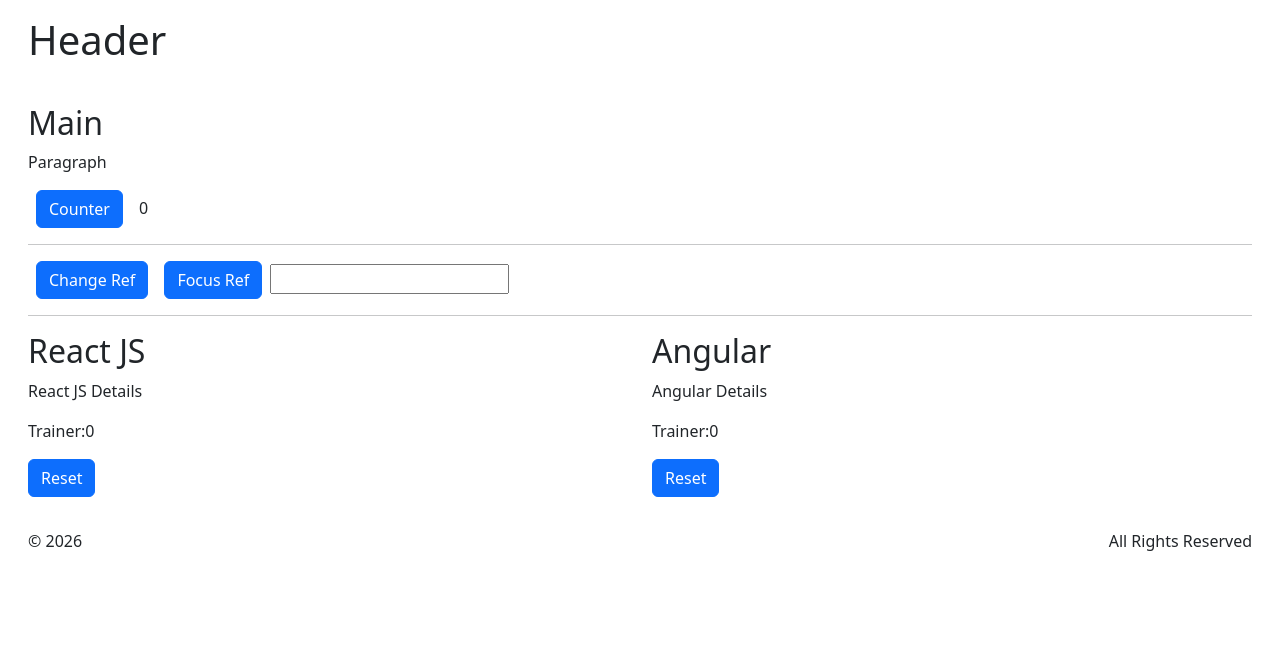
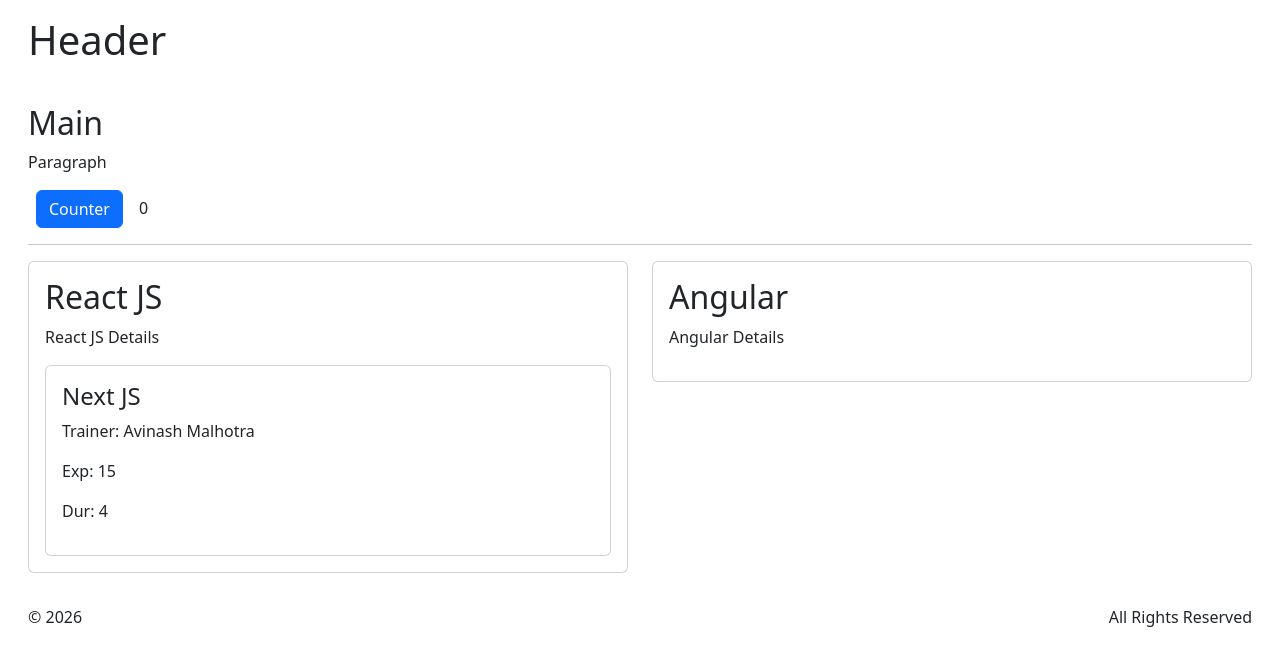
Before and after one commit to avimalhotra/reactsep26, a React (Vite) app: page / in a window 1280 px wide. Shown: the top 666 px of the page. Built offline with nearby package versions, Linux system fonts and the light colour scheme.

Commit message:
context api

```diff
--- a/src/App.jsx
+++ b/src/App.jsx
@@ -1,28 +1,19 @@
 import Header from "./Header";
 import Footer from "./Footer";
-import { useEffect, useState, useRef } from "react";
+import { useEffect, useState, useRef, useContext } from "react";
 import FetchCarsData from "./FetchCars";
 import Course1 from "./Course1";
 import Course2 from "./Course2";
+import {TrainerContext} from "./contextapi";
 
 export default function App(){
 
+  const trainer={name:"Avinash Malhotra", exp:15};
+
   const [counter,setCounter]=useState(0);
-  const ref=useRef(0);
-  const ref2=useRef("");
-
-  function changeRef(){
-    ref.current=ref.current+1;
-    console.log( ref );
-  }
-
-  function focusRef(){
-    ref2.current.focus();
-  }
-
 
   return (
-
+      <TrainerContext.Provider value={trainer}>
       <div className="container-xxl">
 
         <Header></Header>
@@ -35,32 +26,21 @@
             <span className="mx-2">{counter}</span>
 
             <hr />
-
-            <button onClick={changeRef} className="btn btn-primary mx-2">Change Ref</button>
-            <button onClick={focusRef} className="btn btn-primary mx-2">Focus Ref</button>
-            <input type="text" ref={ref2} />
-
-
-            <hr />
             <div className="row">
                 <div className="col-md-6">
-                  <Course1 trainer={counter} reset={setCounter}></Course1>
+                  <Course1></Course1>
                 </div>
                 <div className="col-md-6">
-                  <Course2 trainer={counter} reset={setCounter}></Course2>
+                  <Course2></Course2>
                 </div>
 
             </div>
-
-
-
-            {/* <FetchCarsData></FetchCarsData> */}
-
 
         </main>
 
         <Footer year={new Date().getFullYear()}></Footer>
       </div>
+      </TrainerContext.Provider>
 
   )
 }
--- a/src/Course1.jsx
+++ b/src/Course1.jsx
@@ -1,12 +1,27 @@
-export default function Course1({trainer,reset}){
+// import TrainerContext from "./contextapi";
+// import { useContext } from "react";
+import { CourseContext } from "./contextapi";
 
+import NextComp from "./Nextcomp";
+
+export default function Course1(){
+
+     const react={name:"React 19", dur:4};
+
+     // const teacher=useContext(TrainerContext);                   // use context
 
      return (
           <>
-               <h2>React JS</h2>
-               <p>React JS  Details</p>
-               <p>Trainer:{trainer}</p>
-               <button className="btn btn-primary" onClick={()=>reset(0)}>Reset</button>
+              <CourseContext.Provider value={react}>
+                <div className="card">
+                    <div className="card-body">
+                         <h2>React JS</h2>
+                         <p>React JS  Details</p>
+                         {/* <p>Trainer:{teacher.name}</p> */}
+                         <NextComp></NextComp>
+                    </div>
+               </div>
+              </CourseContext.Provider>
           </>
      )
 }
--- a/src/Course2.jsx
+++ b/src/Course2.jsx
@@ -1,10 +1,13 @@
-export default function Course2({trainer,reset}){
+export default function Course2({}){
      return (
           <>
-               <h2>Angular</h2>
-               <p>Angular Details</p>
-               <p>Trainer:{trainer}</p>
-               <button className="btn btn-primary" onClick={()=>reset(0)}>Reset</button>
+              <div className="card">
+               <div className="card-body">
+                     <h2>Angular</h2>
+                    <p>Angular Details</p>
+                    {/* <p>Trainer:{trainer.name}</p> */}
+               </div>
+              </div>
           </>
      )
 }
--- /dev/null
+++ b/src/Nextcomp.jsx
@@ -0,0 +1,20 @@
+import {TrainerContext, CourseContext} from "./contextapi";
+import { useContext } from "react";
+
+export default function NextComp(){
+     const teacher=useContext(TrainerContext);
+     const reactcourse=useContext(CourseContext);
+
+     return (
+          <>
+               <div className="card">
+                   <div className="card-body">
+                         <h4>Next JS</h4>
+                         <p>Trainer: {teacher.name}</p>
+                         <p>Exp: {teacher.exp}</p>
+                         <p>Dur: {reactcourse.dur}</p>
+                   </div>
+               </div>
+          </>
+     )
+}
--- /dev/null
+++ b/src/contextapi.js
@@ -0,0 +1,6 @@
+  import { createContext } from "react";
+
+  const TrainerContext=createContext();
+  const CourseContext=createContext();
+
+  export {TrainerContext, CourseContext};
```
